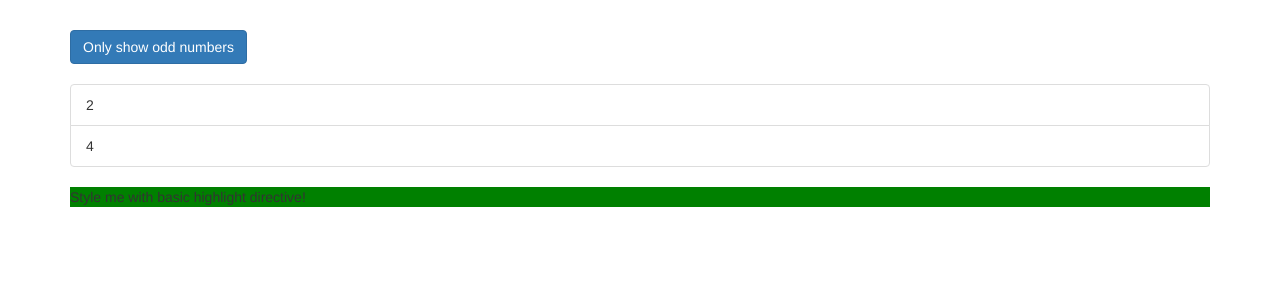
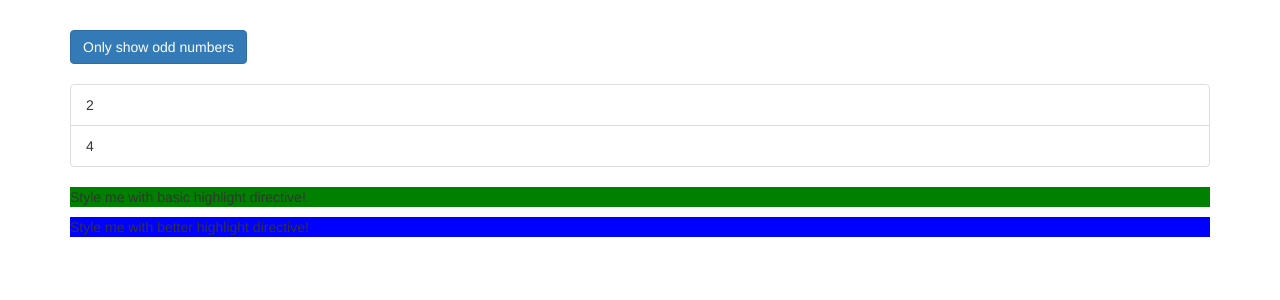
Before and after one commit to chungthehao/Angular_Directives_Deep_Dive, an Angular app: page / in a window 1280 px wide. Shown: the top 300 px of the page. Built offline with nearby package versions, Linux system fonts and the light colour scheme.

Commit message:
Using the Renderer to build a Better Attribute Directive

```diff
--- a/src/app/app.component.html
+++ b/src/app/app.component.html
@@ -31,6 +31,7 @@
       </ul>
 
       <p appBasicHighlight>Style me with basic highlight directive!</p>
+      <p appBetterHighlight>Style me with better highlight directive!</p>
 
       <ng-template [ngIf]="onlyOdd">
         <p>Only odd</p>
--- a/src/app/app.module.ts
+++ b/src/app/app.module.ts
@@ -5,11 +5,13 @@
 
 import { AppComponent } from './app.component';
 import { BasicHighlightDirective } from './basic-highlight/basic-highlight.directive';
+import { BetterHighlightDirective } from './better-highlight/better-highlight.directive';
 
 @NgModule({
   declarations: [
     AppComponent,
-    BasicHighlightDirective
+    BasicHighlightDirective,
+    BetterHighlightDirective
   ],
   imports: [
     BrowserModule,
--- a/src/app/basic-highlight/basic-highlight.directive.ts
+++ b/src/app/basic-highlight/basic-highlight.directive.ts
@@ -7,7 +7,7 @@
 
 export class BasicHighlightDirective implements OnInit {
 
-    // Tự lôi cái ele mà direct này được đặt vào (trong tương lai)
+    // Tự lôi cái ele mà directive này được đặt vào (trong tương lai)
     constructor(private elementRef: ElementRef) {
 
     }
--- /dev/null
+++ b/src/app/better-highlight/better-highlight.directive.ts
@@ -0,0 +1,17 @@
+import { Directive, Renderer2, OnInit, ElementRef } from '@angular/core';
+
+@Directive({
+  selector: '[appBetterHighlight]'
+})
+export class BetterHighlightDirective implements OnInit {
+
+  // Angular tự inject khi nó khởi tạo:
+  // - elRef: tham chiếu tới ele chứa directive này.
+  // - renderer: có 1 số helper (setStyle(),...) để hỗ trợ mình tương tác với ele lấy được từ trên. Gián tiếp access the DOM
+  constructor(private elRef: ElementRef, private renderer: Renderer2) { }
+
+  ngOnInit() {
+    this.renderer.setStyle(this.elRef.nativeElement, 'background-color', 'blue');
+  }
+
+}
```
